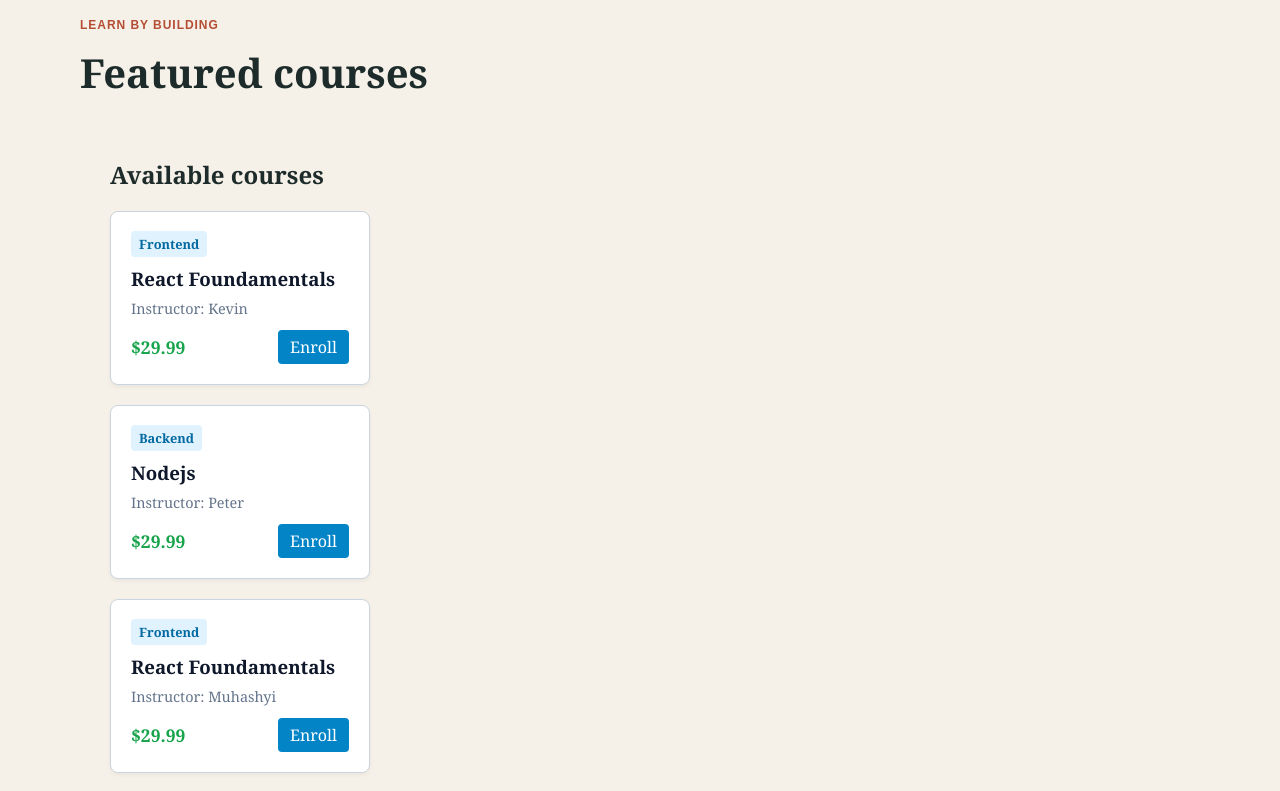
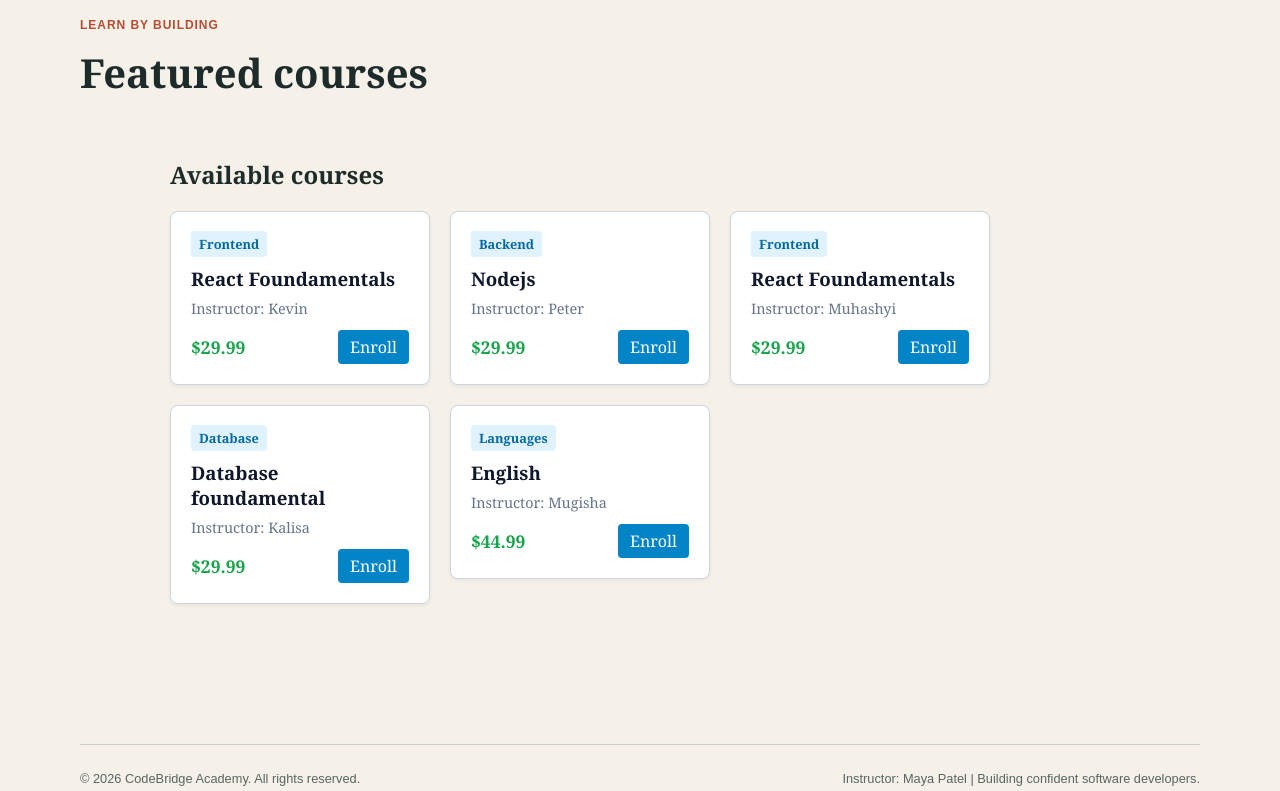
Before and after one commit to muhirecaleb/codebridge-assignment1, a React (Vite) app: page / in a window 1280 px wide. Shown: the part 780-1571 px from the top of the page. Built offline with nearby package versions, Linux system fonts and the light colour scheme.

Commit message:
Refactor Courses component rendering: change implicit return to explicit return and remove unnecessary div wrapper in Home page

```diff
--- a/src/components/Courses.jsx
+++ b/src/components/Courses.jsx
@@ -49,9 +49,8 @@ function Courses() {
             marginTop: "20px",
           }}
         >
-          {/* Implicit return with parenthesis () instead of curly braces {} */}
-          {courseList.map((course) => (
-            <div key={`${course.title}-${course.instructor}`}>
+          {courseList.map((course) => {
+           return  <div key={`${course.title}-${course.instructor}`}>
               {course.isFeatured && (
                 <span style={{ color: "yellow" }}>Featured</span>
               )}
@@ -62,7 +61,7 @@ function Courses() {
                 price={course.price}
               />
             </div>
-          ))}
+})}
         </div>
       )}
     </div>
--- a/src/pages/Home.jsx
+++ b/src/pages/Home.jsx
@@ -25,10 +25,8 @@ const Home = () => {
             <p className="eyebrow">Learn by building</p>
             <h2 id="catalog-heading">Featured courses</h2>
           </div>
-          <div className="course-grid">
+
            <Courses />
-
-          </div>
         </section>
       </main>
       <Footer currentYear={currentYear} />
```
